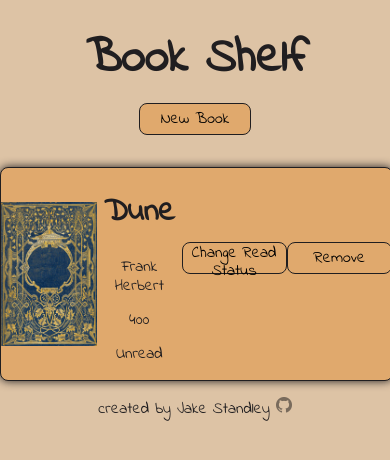
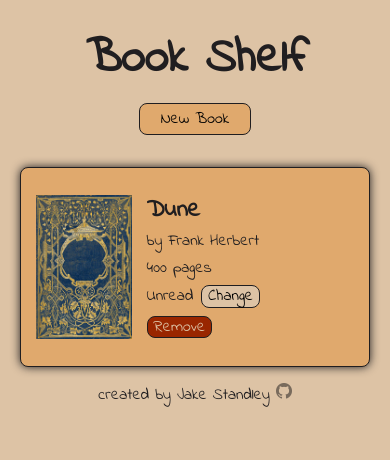
Before and after one commit to JStan811/odin-library, a plain HTML site: page index.html in a window 390 px wide. Drawn offline with Linux system fonts and the light colour scheme.

Commit message:
Finish card redesign
I changed the card so now it looks much better and is responsive to different length information. I have a minheight on each card so it will scale vertically as there is more information but a hard width so it will not change horizontally. I based the initial card dimensions (assuming the minheight isn't exceeded) off of a standard business card, 3.5 x 2.

My next step is to implement these design changes in the javascript code that is making the cards.

```diff
--- a/css/main.css
+++ b/css/main.css
@@ -16,13 +16,19 @@ h1 {
 }
 
 h2 {
-  font-size: 2rem;
+  font-size: 1.5rem;
+  margin-bottom: 0;
+  margin-top: 0;
+}
+
+p {
+  margin-top: 0.5rem;
+  margin-bottom: 0.5rem;
 }
 
 img {
   width: 6rem;
   height: 9rem;
-  flex-basis: 4rem;
 }
 
 .card-container {
@@ -48,17 +54,53 @@ img {
 }
 
 .card-redesign {
-  flex-basis: 25rem;
+  width: 21.875rem;
+  min-height: 12.5rem;
   margin-left: auto;
   margin-right: auto;
   margin-bottom: 1rem;
+  padding: 0.5rem;
   display: flex;
-  align-items: center;
-  justify-content: space-around;
+  gap: 0.5rem;
   border: 1px solid #201E20;
   border-radius: 0.5rem;
   background-color: #E0A96D;
   box-shadow: 0 0 10px;
+}
+
+.flex-item-1 {
+  flex-basis: 33%;
+  display: flex;
+  justify-content: center;
+  align-items: center;
+}
+
+.flex-item-2 {
+  text-align: left;
+  display: flex;
+  align-items: center;
+}
+
+.change-read-status-button {
+  margin-left: 0.5rem;
+  background-color: #DDC3A5;
+  border: 1px solid #201E20;
+  border-radius: 0.5rem;
+}
+
+.change-read-status-button:hover {
+  background-color: #d5b590;
+}
+
+.remove-book-button {
+  background-color: #992600;
+  color: #DDC3A5;
+  border: 1px solid #201E20;
+  border-radius: 0.5rem;
+}
+
+.remove-book-button:hover {
+  background-color: #802000;
 }
 
 .form-container {
@@ -90,7 +132,7 @@ input {
   margin-bottom: 0.5rem;
 }
 
-button {
+.new-book-button {
   height: 2rem;
   width: 7rem;
   margin-bottom: 2rem;
@@ -99,7 +141,7 @@ button {
   border-radius: 0.5rem;
 }
 
-button:hover {
+.new-book-button:hover {
   background-color: #db9b57;
 }
 
--- a/index.html
+++ b/index.html
@@ -18,15 +18,18 @@
     <button class='new-book-button'>New Book</button>
     <section class='card-container'>
       <article class="card-redesign" data-index-number="2">
-        <img src="img/default-cover.jpg" alt="Book cover, either a default generic one or one inputted by a user">
-        <section class="card-text">
-          <h2>Dune</h2>
-          <p>Frank Herbert</p>
-          <p>400</p>
-          <p>Unread</p>
-        </section>
-        <button>Change Read Status</button>
-        <button>Remove</button></article>
+        <div class='flex-item-1'>
+          <img src="img/default-cover.jpg" alt="Book cover, either a default generic one or one inputted by a user">
+        </div>
+        <div class='flex-item-2'>
+          <section class='card-info'>
+            <h2>Dune </h2>
+            <p>by Frank Herbert</p>
+            <p>400 pages</p>
+            <p>Unread<button class='change-read-status-button'>Change</button></p>
+            <button class='remove-book-button'>Remove</button></article>
+          </section>
+        </div>
     </section>
   </main>
   <footer>
```
Also changed, not shown: next_steps.txt.
